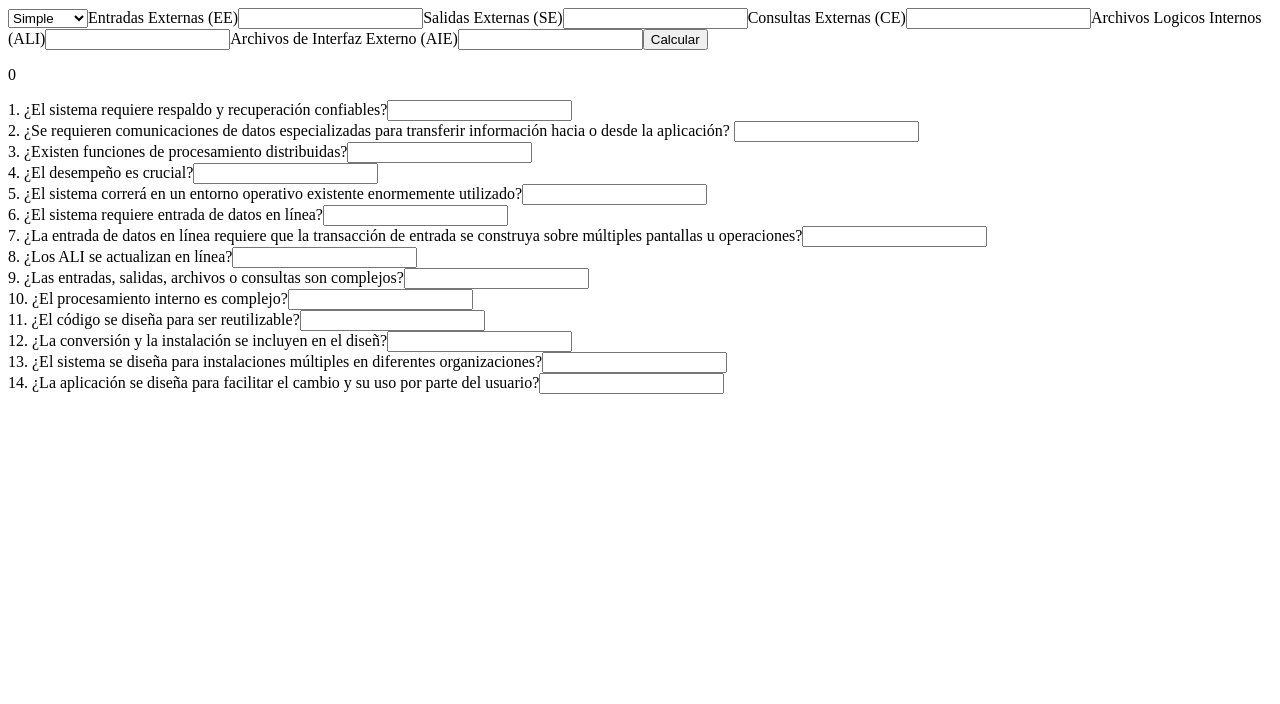
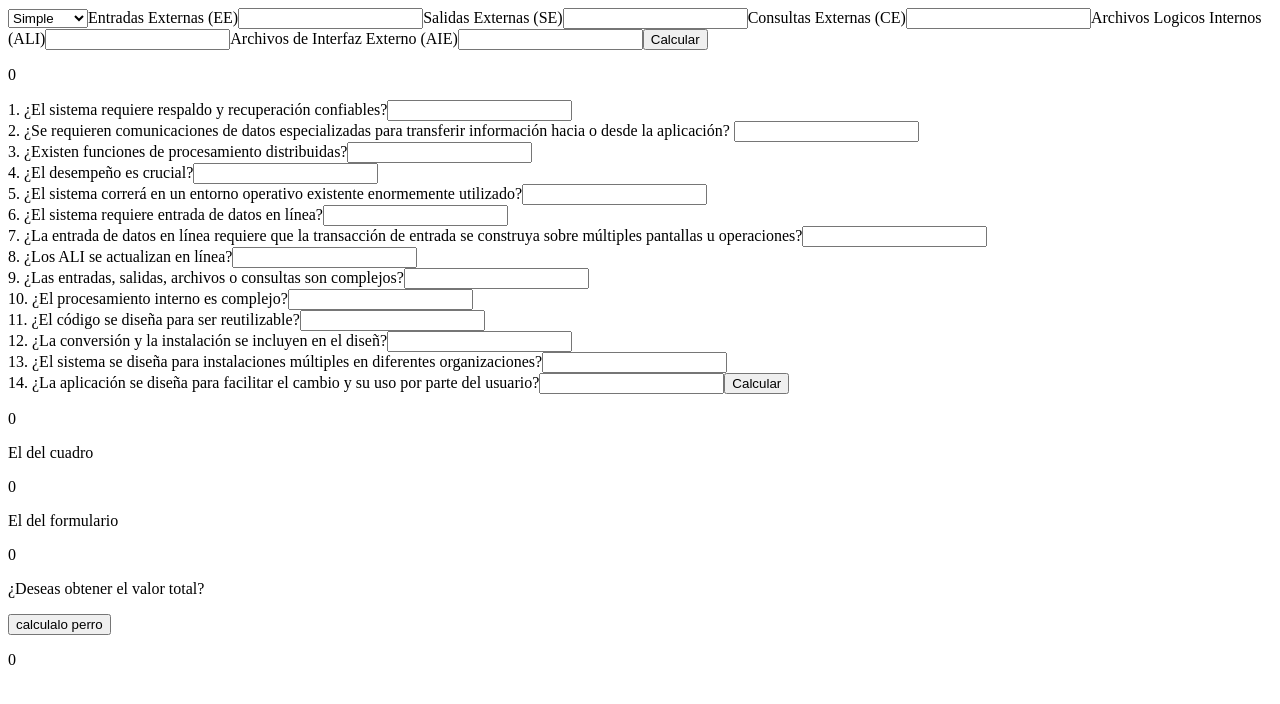
Before and after one commit to HarryHndz/ProyectoPuntos, a React (Vite) app: page / in a window 1280 px wide. Shown: the top 704 px of the page. Built offline with nearby package versions, Linux system fonts and the light colour scheme.

Commit message:
calculo final completo

```diff
--- a/src/App.jsx
+++ b/src/App.jsx
@@ -1,12 +1,10 @@
-import { Formulario } from './components/AjusteValor.jsx'
-import { CuadroConteo } from './components/ConteoTotal.jsx'
+import { ResultadoForm } from "./components/InterpretFinal.jsx"
 
 function App() {
 
   return (
     <>
-      <CuadroConteo />
-      <Formulario />
+    <ResultadoForm></ResultadoForm>
     </>
   )
 }
--- a/src/components/AjusteValor.jsx
+++ b/src/components/AjusteValor.jsx
@@ -1,7 +1,35 @@
+import { useState } from "react"
 
-export const Formulario = () => {
+export const Formulario = ({onResultChange2}) => {
+
+    const [sum2,setSum2] = useState(0)
+
+    const sumaPreguntas = (n1,n2,n3,n4,n5,n6,n7,n8,n9,n10,n11,n12,n13,n14)=>{
+        const sumaFinal2= n1+n2+n3+n4+n5+n6+n7+n8+n9+n10+n11+n12+n13+n14
+        setSum2(sumaFinal2)
+        onResultChange2(sumaFinal2)
+    }
+
     return (
-        <form>
+        <>
+        <form onSubmit={ev=>{
+            ev.preventDefault();
+            const p1 = Number(ev.target.p1.value)
+            const p2 = Number(ev.target.p2.value)
+            const p3 = Number(ev.target.p3.value)
+            const p4 = Number(ev.target.p4.value)
+            const p5 = Number(ev.target.p5.value)
+            const p6 = Number(ev.target.p6.value)
+            const p7 = Number(ev.target.p7.value)
+            const p8 = Number(ev.target.p8.value)
+            const p9 = Number(ev.target.p9.value)
+            const p10 = Number(ev.target.p10.value)
+            const p11 = Number(ev.target.p11.value)
+            const p12 = Number(ev.target.p12.value)
+            const p13 = Number(ev.target.p13.value)
+            const p14 = Number(ev.target.p14.value)
+            sumaPreguntas(p1,p2,p3,p4,p5,p6,p7,p8,p9,p10,p11,p12,p13,p14)
+        }}>
             <label>1. ¿El sistema requiere respaldo y recuperación confiables?</label>
             <input type="number" name="p1" />
             <br />
@@ -50,8 +78,10 @@ export const Formulario = () => {
             <label>14. ¿La aplicación se diseña para facilitar el cambio y su
             uso por parte del usuario?</label>
             <input type="number" name="p14" />
-
+        <button type="submit">Calcular</button>
         </form>
+        <p>{sum2}</p>
+        </>
     )
 
 }
--- a/src/components/ConteoTotal.jsx
+++ b/src/components/ConteoTotal.jsx
@@ -1,7 +1,6 @@
 import { useState } from "react"
 
-
-export const CuadroConteo = ()=>{
+export const CuadroConteo = ({onResultChange })=>{
     const [total, setTotal] = useState(0)
 
     const calcularConteo = (ponderado,ee,se,ce,ali,aie)=>{
@@ -12,13 +11,12 @@ export const CuadroConteo = ()=>{
 
         }else if(ponderado ==='promedio'){
              ResultadoFinal = sumaConteo * 6
-
-        }else if(ponderado ==='complejo'){
+        }else if(ponderado ==='promedio'){
              ResultadoFinal = sumaConteo *9
 
         }
         setTotal(ResultadoFinal)
-        return ResultadoFinal
+        onResultChange(ResultadoFinal)
 
     }
     return(
@@ -56,10 +54,8 @@ export const CuadroConteo = ()=>{
             <input type="number" name="conteo_aie"/>
 
             <button type="submit">Calcular</button>
-
         </form>
         <p>{total}</p>
-
         </>
     )
 
--- a/src/components/InterpretFinal.jsx
+++ b/src/components/InterpretFinal.jsx
@@ -0,0 +1,44 @@
+import { CuadroConteo } from "./ConteoTotal.jsx";
+import { Formulario } from "./AjusteValor.jsx";
+import { useState } from "react";
+
+export const ResultadoForm = ()=>{
+
+    //estado del cuadro
+    const [cuadro,setCuadro] = useState(0)
+    const handleResultChange = (result) => {
+        setCuadro(result);
+    }
+    //estado del formulario
+    const [formulario,setFormulario] = useState(0)
+    const handleResultChange2=(result2)=>{
+        setFormulario(result2)
+    }
+
+    //estado final
+    const [resultadoFin,setResultadoFin] =useState(0)
+    const FinalResul = ()=>{
+        const Pfa = cuadro *(0.65+(0.01*formulario))
+        setResultadoFin(Pfa)
+    }
+
+    return(
+        <div>
+            <CuadroConteo onResultChange={handleResultChange}></CuadroConteo>
+
+            <Formulario onResultChange2={handleResultChange2}></Formulario>
+
+            <p>El del cuadro</p>
+            <p>{cuadro}</p>
+
+            <p>El del formulario</p>
+            <p>{formulario}</p>
+
+            <div>
+                <p>¿Deseas obtener el valor total?</p>
+                <button onClick={FinalResul}>calculalo perro</button>
+                <p>{resultadoFin}</p>
+            </div>
+        </div>
+    )
+}
```
